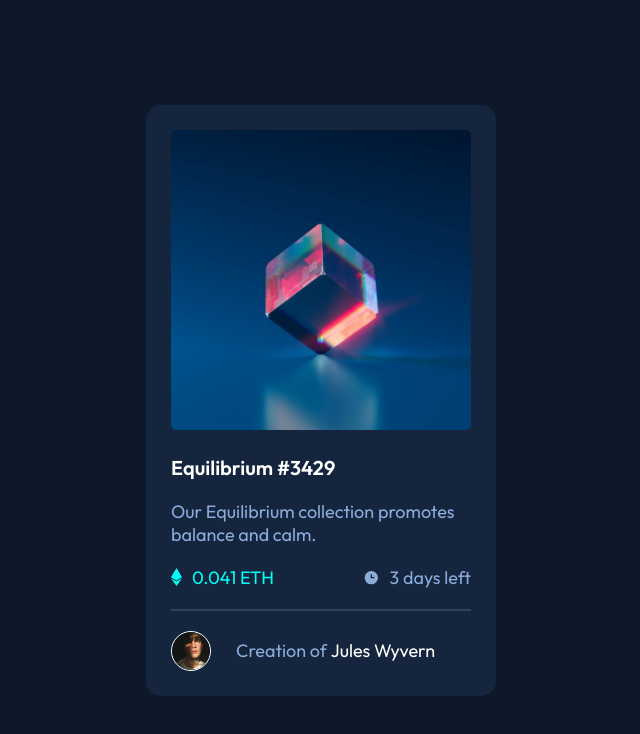
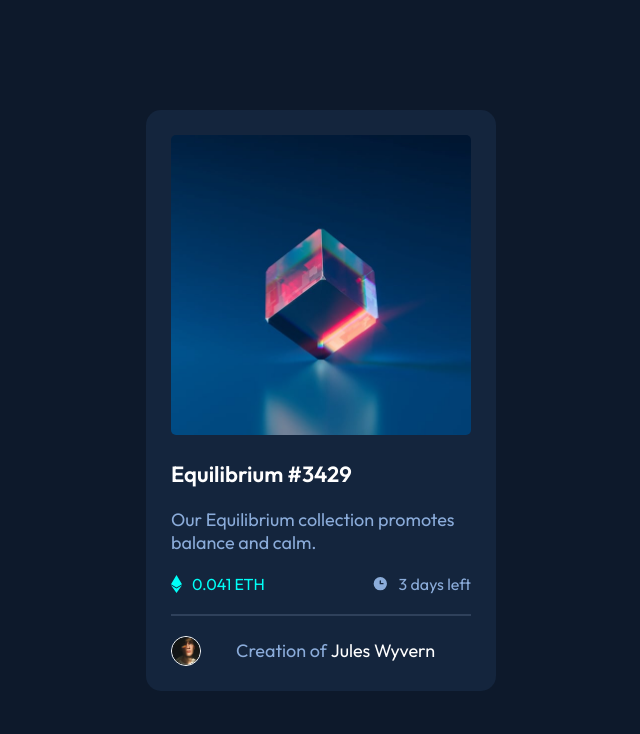
Before and after one commit to newtothis90/NFT-card, a plain HTML site: page index.html in a window 1280 px wide. Shown: the whole page, without its empty margins (319-959 px from the left). Drawn offline with Linux system fonts and the light colour scheme.

Commit message:
Update style.css

```diff
--- a/style.css
+++ b/style.css
@@ -74,7 +74,7 @@ span{
     grid-column: 1/3;
     color: #ffffff;
     font-weight: bold;
-    font-size: 20px;
+    font-size: 22px;
 }
 
 .nft-name:hover{
@@ -90,12 +90,14 @@ span{
     grid-row: 3/4;
     grid-column: 1/2;
     color: hsl(178, 100%, 50%);
+    font-size: 16px;
 }
 
 .clock{
     grid-row: 3/4;
     grid-column: 2/3;
     justify-self: end;
+    font-size: 16px;
 }
 
 .icon-spacing{
@@ -121,7 +123,7 @@ footer{
 }
 
 .avatar-size{
-    width: 40px;
+    width: 30px;
     border-radius: 50%;
     border: 1px solid white;
 }
```
